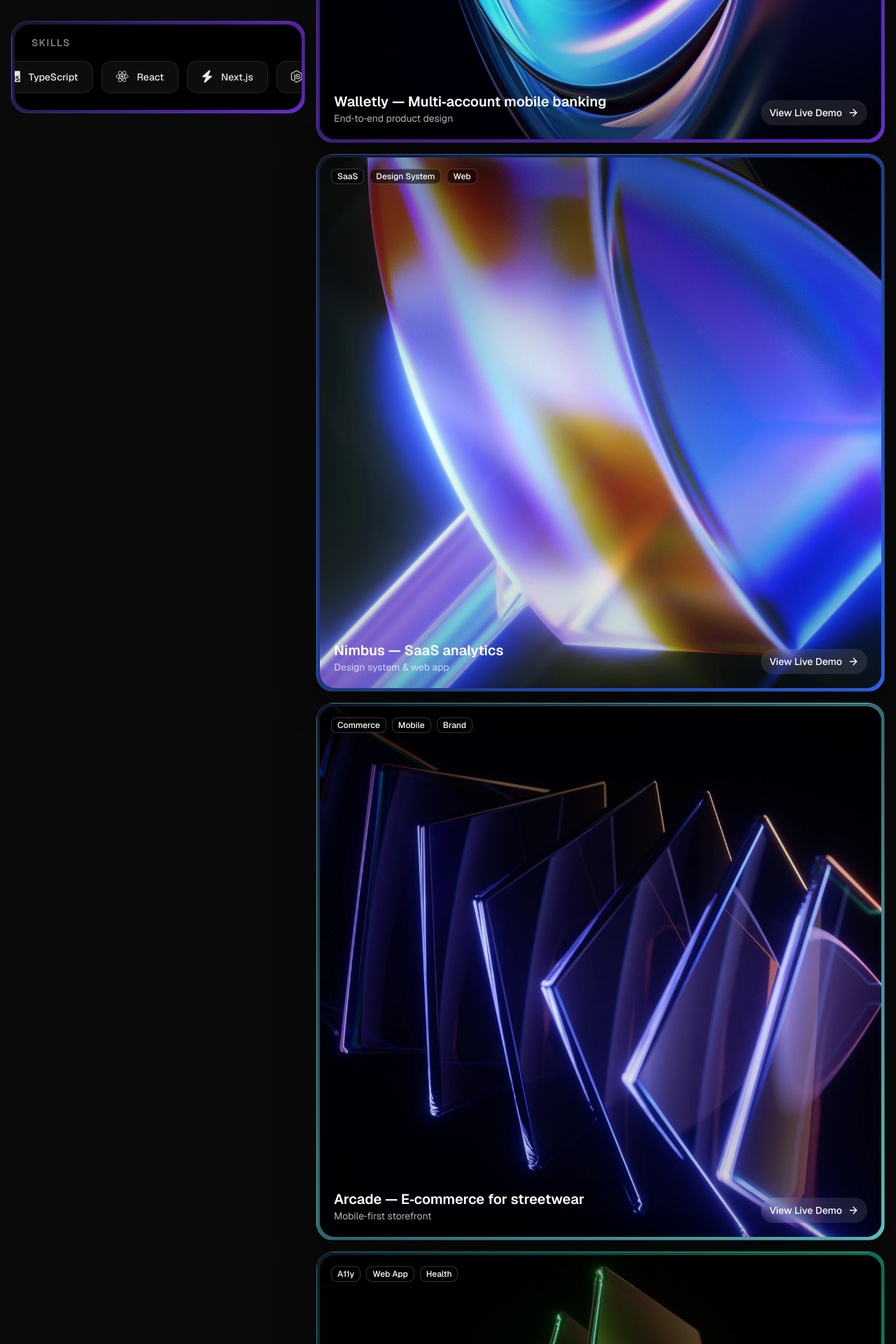
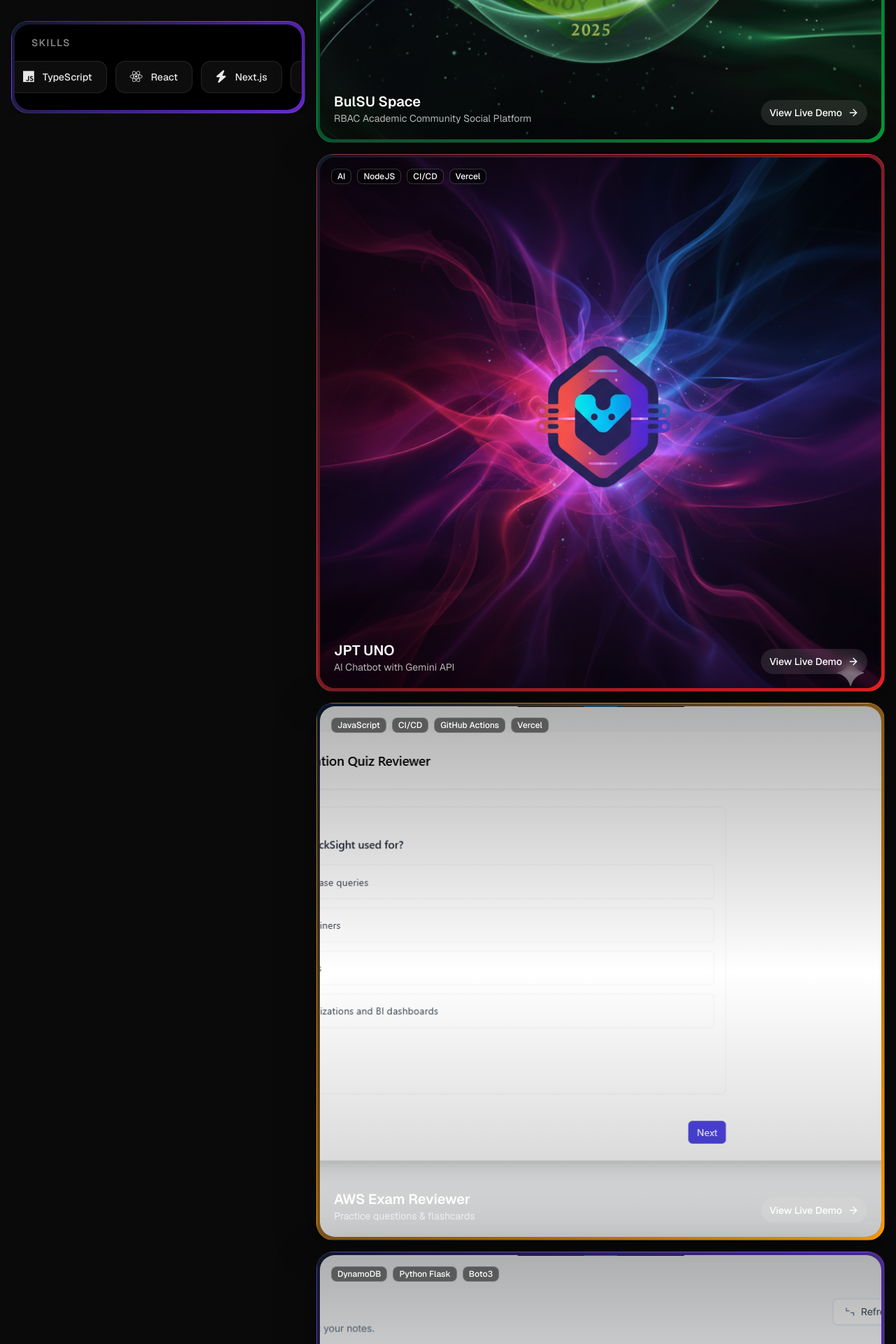
Before and after one commit to JP-bott/Portfolio, a Next.js app: page / in a window 1280 px wide. Shown: the part 580-2500 px from the top of the page at 70% size. Built offline with nearby package versions, Linux system fonts and the light colour scheme.

Commit message:
chore: update app/page.tsx and add new images

```diff
--- a/app/page.tsx
+++ b/app/page.tsx
@@ -14,66 +14,25 @@ import SkillsCarousel from "@/components/skills-carousel"
 export default function Page() {
   const projects = [
     {
-      title: "Walletly — Multi‑account mobile banking",
-      subtitle: "End‑to‑end product design",
-      imageSrc: "/images/project-1.webp",
-      tags: ["Mobile", "Fintech", "UI/UX"],
-      href: "#project-1",
+      title: "BulSU Space",
+      subtitle: "RBAC Academic Community Social Platform",
+      imageSrc: "/images/bulsu-space.png",
+      tags: ["Firebase", "NodeJS", "React", "RBAC"],
+      href: "https://bulsuspace.web.app",
       priority: true,
       gradientFrom: "#0f172a",
-      gradientTo: "#6d28d9",
+      gradientTo: "#009933ff",
     },
     {
-      title: "Nimbus — SaaS analytics",
-      subtitle: "Design system & web app",
-      imageSrc: "/images/project-2.webp",
-      tags: ["SaaS", "Design System", "Web"],
-      href: "#project-2",
+      title: "JPT UNO",
+      subtitle: "AI Chatbot with Gemini API",
+      imageSrc: "/images/jpt-uno.png",
+      tags: ["AI", "NodeJS", "CI/CD", "Vercel"],
+      href: "https://jpt-uno.vercel.app/",
       priority: false,
       gradientFrom: "#111827",
-      gradientTo: "#2563eb",
+      gradientTo: "#ec1d1dff",
     },
-    {
-      title: "Arcade — E‑commerce for streetwear",
-      subtitle: "Mobile‑first storefront",
-      imageSrc: "/images/project-3.webp",
-      tags: ["Commerce", "Mobile", "Brand"],
-      href: "#project-3",
-      priority: false,
-      gradientFrom: "#0b132b",
-      gradientTo: "#5bc0be",
-    },
-    {
-      title: "CareConnect — Patient portal",
-      subtitle: "Accessibility‑first UI",
-      imageSrc: "/images/project-4.webp",
-      tags: ["A11y", "Web App", "Health"],
-      href: "#project-4",
-      priority: false,
-      gradientFrom: "#0f172a",
-      gradientTo: "#10b981",
-    },
-    {
-      title: "Aurora — Creative portfolio",
-      subtitle: "Motion & interaction design",
-      imageSrc: "/images/project-5.webp",
-      tags: ["Portfolio", "Animation", "UI/UX"],
-      href: "#project-5",
-      priority: false,
-      gradientFrom: "#1f2937",
-      gradientTo: "#8b5cf6",
-    },
-    {
-      title: "Hydra — AI assistant",
-      subtitle: "Conversational product UX",
-      imageSrc: "/images/project-6.webp",
-      tags: ["AI", "SaaS", "Product"],
-      href: "#project-6",
-      priority: false,
-      gradientFrom: "#0b132b",
-      gradientTo: "#10b981",
-    },
-    // Additional projects added from public/images/projects-img
     {
       title: "AWS Exam Reviewer",
       subtitle: "Practice questions & flashcards",
```
Also changed, not shown: public/images/bulsu-space.png (added), public/images/jpt-uno.png (added).
